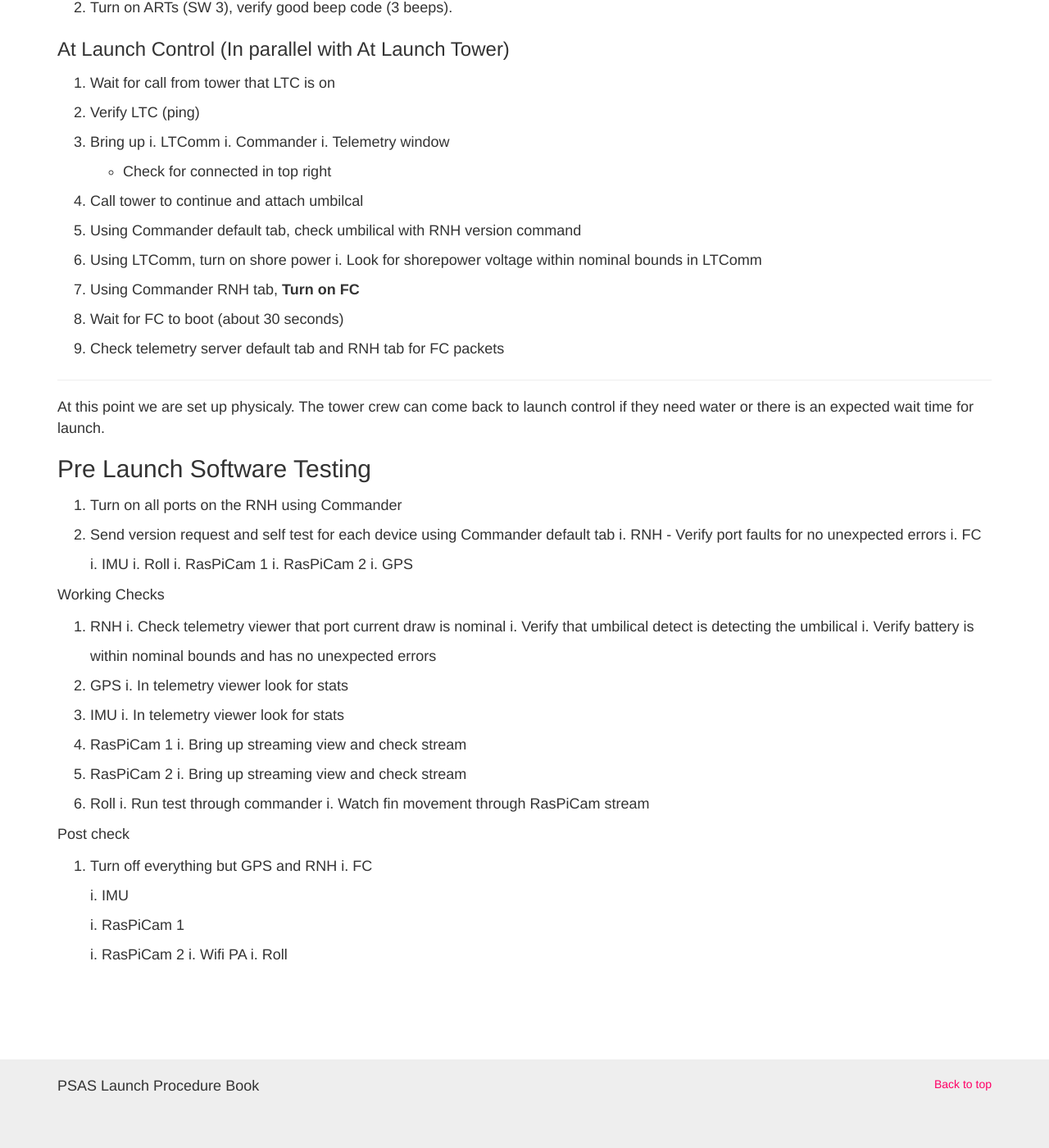
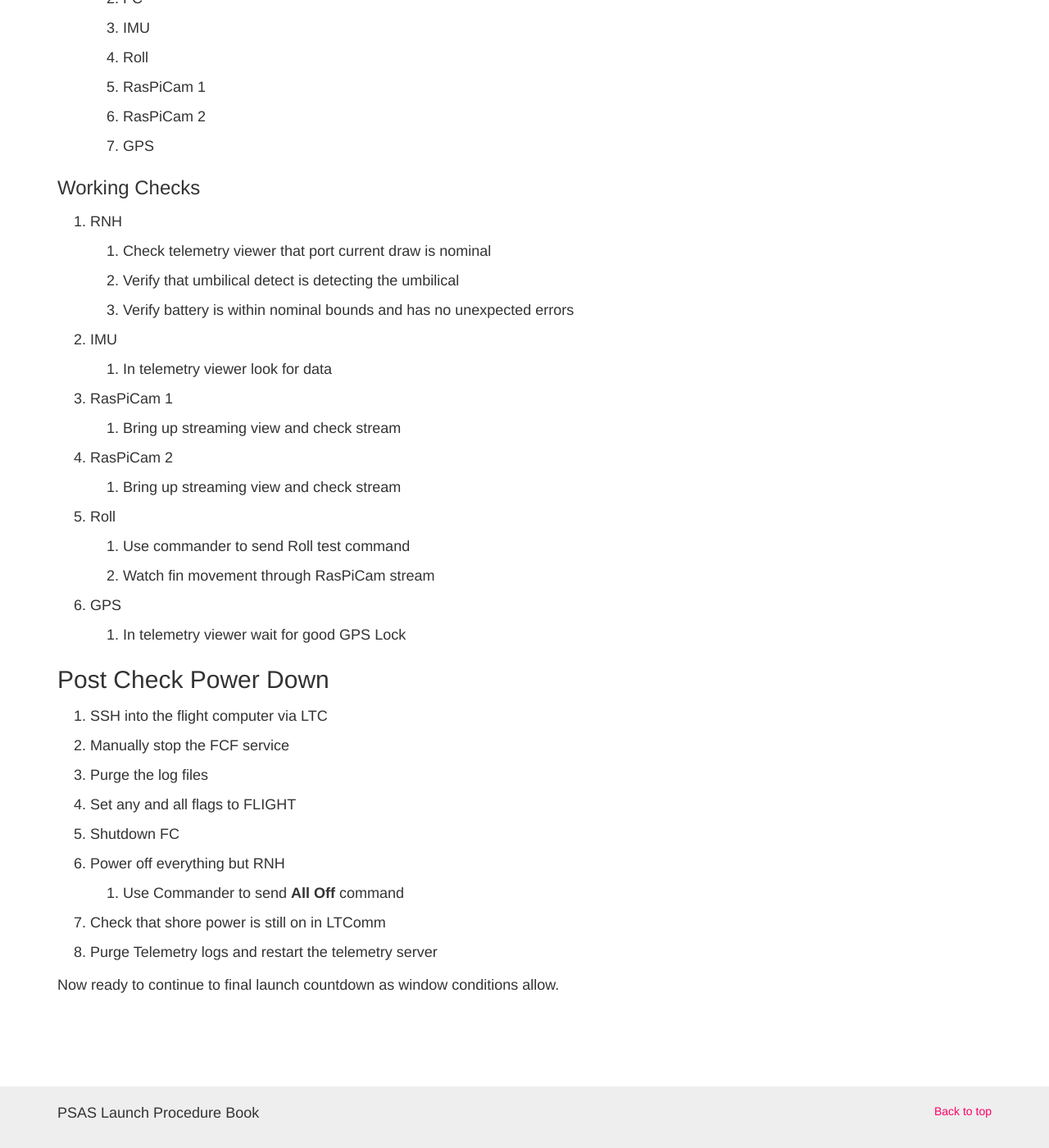
Before and after one commit to psas/procedure-book, a Jekyll site: the page built from 05-PreLaunch.markdown, in a window 1280 px wide and 1400 px high, scrolled down 1779 px. Shown: the whole window at 82% size. Built offline with Jekyll 4.4.1, drawn with Linux system fonts in a browser that asks for light colours; some of the changed text lies outside the part shown.

Commit message:
clean up PreLaunch notes

```diff
--- a/05-PreLaunch.markdown
+++ b/05-PreLaunch.markdown
@@ -14,7 +14,7 @@ layout: base
  1. PSAS Linksys router up and running
  1. Setup Telemetry server
  1. Plug in TM3K
-    i. ping to verify
+    - ping to verify
 
 
 ## Launch Tower Setup
@@ -27,79 +27,74 @@ layout: base
 ### At Launch Tower  (In parallel  with At Launch Control)
  1. Verify Igniters **NOT in**
  1. Power on LTC
- 1. Call launch control for LTC update
+ 1. _Call launch control for LTC update_
  1. Attach umbilical cable
- 1. Call launch control for FC update
-
-#### Switches
-
-![Payload module switch layout](diagrams/switches.png)
-
-1. Turn on TeleMetrum (SW 4)
-    i. Listen for beeps. 3 beeps good, low tone bad, 10 seconds Morse P ( .--. )
-    i. Radio down to launch control to verify telemetry is streaming.
-    i. Radio down to launch control to verify configuration coming from TeleMetrum is as expected.
-1. Turn on ARTs (SW 3), verify good beep code (3 beeps).
+ 1. _Call launch control for FC update_
 
 ### At Launch Control (In parallel with At Launch Tower)
 
  1. Wait for call from tower that LTC is on
  1. Verify LTC (ping)
  1. Bring up
-    i. LTComm
-    i. Commander
-    i. Telemetry window
+    - LTComm
+    - Commander
+    - Telemetry window
        - Check for connected in top right
- 1. Call tower to continue and attach umbilcal
- 1. Using Commander default tab, check umbilical with RNH version command
+ 1. _Call tower to continue and attach umbilcal_
+ 1. Using Commander check umbilical by sending RNH version request
  1. Using LTComm, turn on shore power
-      i. Look for shorepower voltage within nominal bounds in LTComm
+    - Look for shorepower voltage within nominal bounds in LTComm
  1. Using Commander RNH tab, **Turn on FC**
  1. Wait for FC to boot (about 30 seconds)
- 1. Check telemetry server default tab and RNH tab for FC packets
-
------------------------------------------------------------
+ 1. Check telemetry server for FC packets
 
 
 At this point we are set up physicaly. The tower crew can come back to launch control if they need water or there is an expected wait time for launch.
 
 ## Pre Launch Software Testing
 
+### Power up
+
  1. Turn on all ports on the RNH using Commander
- 1. Send version request and self test for each device using Commander default tab
-    i. RNH
+ 1. Send version request and self test for each device using Commander
+    1. RNH
         -  Verify port faults for no unexpected errors
-    i. FC
-    i. IMU
-    i. Roll
-    i. RasPiCam 1
-    i. RasPiCam 2
-    i. GPS
+    1. FC
+    1. IMU
+    1. Roll
+    1. RasPiCam 1
+    1. RasPiCam 2
+    1. GPS
 
-#### Working Checks
+### Working Checks
 
  1. RNH
-    i. Check telemetry viewer that port current draw is nominal
-    i. Verify that umbilical detect is detecting the umbilical
-    i. Verify battery is within nominal bounds and has no unexpected errors
+    1. Check telemetry viewer that port current draw is nominal
+    1. Verify that umbilical detect is detecting the umbilical
+    1. Verify battery is within nominal bounds and has no unexpected errors
+ 1. IMU
+    1. In telemetry viewer look for data
+ 1. RasPiCam 1
+    1. Bring up streaming view and check stream
+ 1. RasPiCam 2
+    1. Bring up streaming view and check stream
+ 1. Roll
+    1. Use commander to send Roll test command
+    1. Watch fin movement through RasPiCam stream
  1. GPS
-    i. In telemetry viewer look for stats
- 1. IMU
-    i. In telemetry viewer look for stats
- 1. RasPiCam 1
-    i. Bring up streaming view and check stream
- 1. RasPiCam 2
-    i. Bring up streaming view and check stream
- 1. Roll
-    i. Run test through commander
-    i. Watch fin movement through RasPiCam stream
+    1. In telemetry viewer wait for good GPS Lock
 
-#### Post check
 
- 1. Turn off everything but GPS and RNH
-    i. FC
-    i. IMU
-    i. RasPiCam 1
-    i. RasPiCam 2
-    i. Wifi PA
-    i. Roll
+## Post Check Power Down
+
+ 1. SSH into the flight computer via LTC
+ 1. Manually stop the FCF service
+ 1. Purge the log files
+ 1. Set any and all flags to FLIGHT
+ 1. Shutdown FC
+ 1. Power off everything but RNH
+    1. Use Commander to send **All Off** command
+ 1. Check that shore power is still on in LTComm
+ 1. Purge Telemetry logs and restart the telemetry server
+
+Now ready to continue to final launch countdown as window conditions allow.
```
Also changed, not shown: 06-Launch.markdown (+11 -0 lines).
